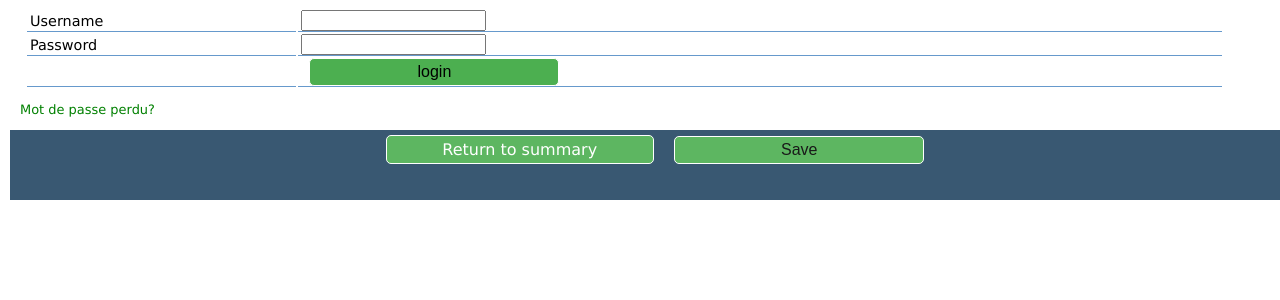
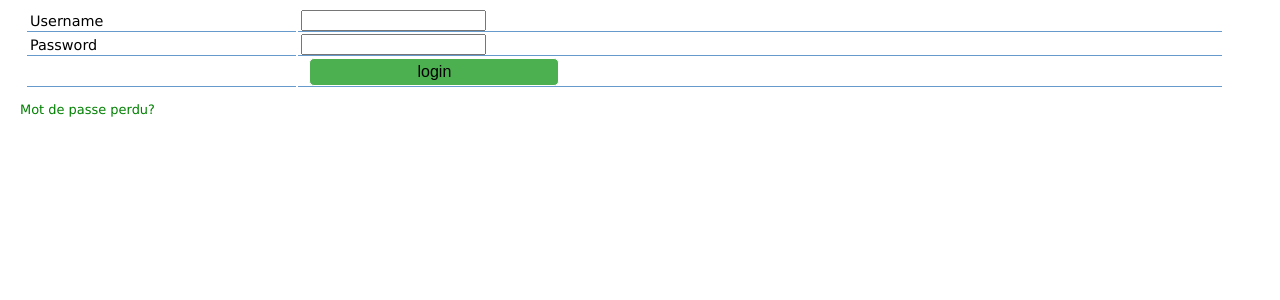
Before and after one commit to Malijai/NTPMB, a Django app: template NTPMBnew/templates/registration/login.html in a window 1280 px wide. Shown: the top 300 px of the page. Run offline with Django 3.2, Linux system fonts and the light colour scheme; the template is opened without the code that fills it: most values are stand-ins (such as "Sample title", 1, 10 or a date in 2020); form fields are guessed from the names that the template uses.

Commit message:
Corrections base.html

```diff
--- a/NTPMBnew/observations/templates/base.html
+++ b/NTPMBnew/observations/templates/base.html
@@ -168,12 +168,7 @@ $("select[@id^=row-]").click(function(){
             {% block content %}
 
             {% endblock %}
-        </div>
-    </div>
-         <div class="footer">
-            <a href="{% url 'resumedossier' pid %}" class="btn-default">Return to summary</a>
-            <button type="submit" class="btn-default">Save</button>
-         </div>
+
     </form>
     </body>
 </html>
--- a/NTPMBnew/observations/templates/savenMB.html
+++ b/NTPMBnew/observations/templates/savenMB.html
@@ -73,4 +73,10 @@
 </table>
 
 </div><!--Fermeture de la boite à onglets-->
+</div>
+</div>
+<div class="footer">
+    <a href="{% url 'resumedossier' pid %}" class="btn-default">Return to summary</a>
+    <button type="submit" class="btn-default">Save</button>
+</div>
 {% endblock content %}
```
